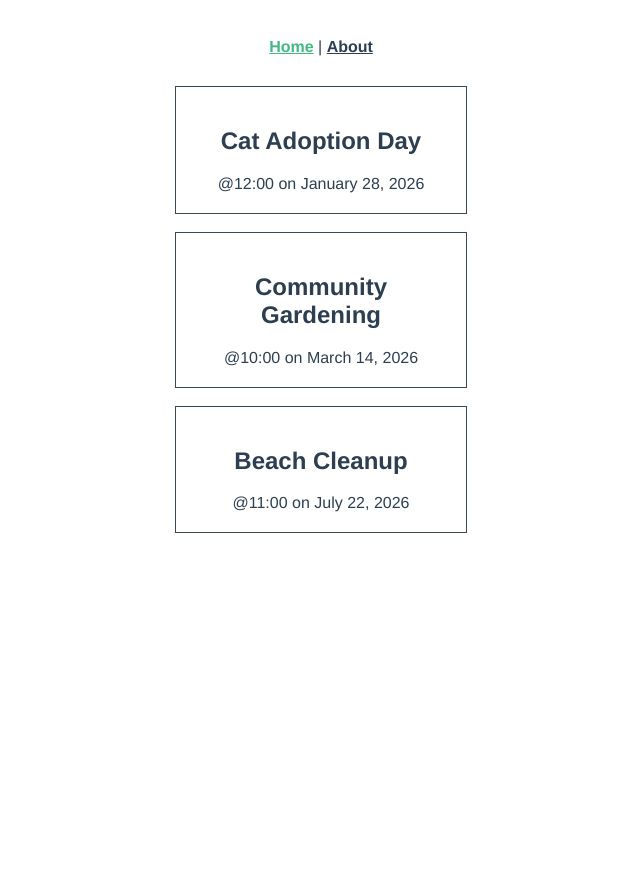
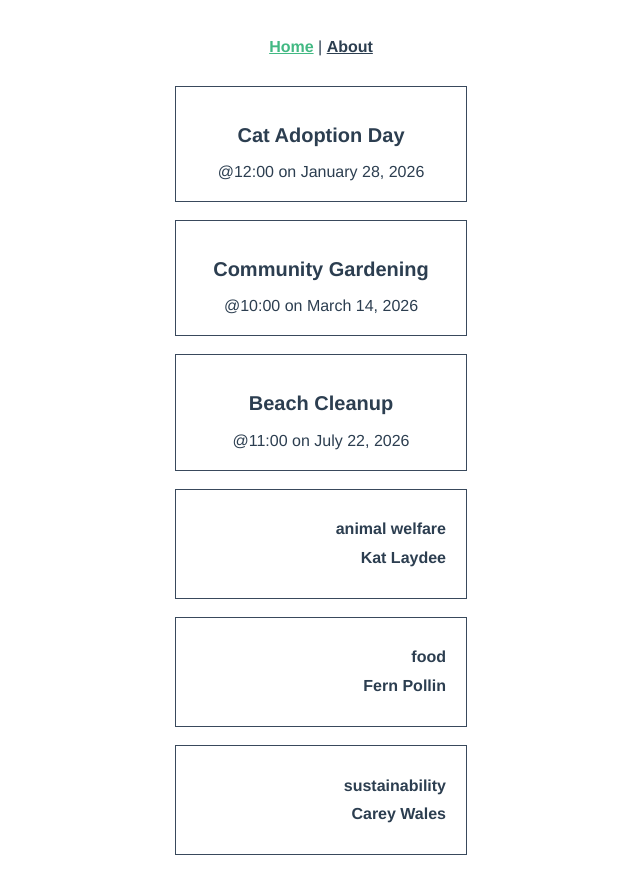
Before and after one commit to Jookmaste/ComponentBase-Assignment-2, a Vue app in the folder NewFloder/comBaseAssignment2/: page / in a window 1280 px wide. Shown: the whole page, without its empty margins (319-959 px from the left). Before the commit the page ends 800 px from the top, so only its background shows below. Built offline with nearby package versions, Linux system fonts and the light colour scheme.

Commit message:
Commit 8.7

```diff
--- a/NewFloder/comBaseAssignment2/src/App.vue
+++ b/NewFloder/comBaseAssignment2/src/App.vue
@@ -17,10 +17,7 @@ import { RouterLink, RouterView } from 'vue-router'
   </div>
 </template>
 
-<style scoped>
-
-
-
+<style>
 
 #layout {
   font-family: Avenir, Helvetica, Arial, sans-serif;
@@ -28,6 +25,10 @@ import { RouterLink, RouterView } from 'vue-router'
   -moz-osx-font-smoothing: grayscale;
   text-align: center;
   color: #2c3e50;
+}
+
+h2 {
+  font-size: 20px;
 }
 
 nav {
--- /dev/null
+++ b/NewFloder/comBaseAssignment2/src/components/EventInfo.vue
@@ -0,0 +1,43 @@
+<script setup lang="ts">
+import type { Event } from '@/types'
+
+// ใช้รูปแบบการเปิดรับ Props แบบเดียวกับ EventCard.vue เป๊ะๆ
+defineProps<{
+  event: Event
+}>()
+</script>
+
+<template>
+  <div class="event-class">
+    <div class="event-info">
+      <h1>{{ event.category }}</h1>
+      <h1>{{ event.organizer }}</h1>
+    </div>
+  </div>
+</template>
+
+<style scoped>
+
+  .event-class {
+    display: flex;
+    justify-content: center;
+  }
+
+  .event-info {
+    padding: 20px;
+    width: 250px;
+    cursor: pointer;
+    border: 1px solid #39495c;
+    margin-bottom: 18px;
+    text-align: right;
+  }
+
+  .event-info:hover {
+    transform: scale(1.01);
+    box-shadow: 0 3px 12px 0 rgba(0, 0, 0, 0.2);
+  }
+
+  h1 {
+    font-size: 16px;
+  }
+</style>
--- a/NewFloder/comBaseAssignment2/src/views/HomeView.vue
+++ b/NewFloder/comBaseAssignment2/src/views/HomeView.vue
@@ -1,5 +1,6 @@
 <script setup lang="ts">
   import EventCard from '@/components/EventCard.vue'
+  import EventInfo from '@/components/EventInfo.vue'
   import type { Event } from '@/types'
   import { ref } from 'vue'
   const events = ref<Event[]>([
@@ -40,7 +41,16 @@
 </script>
 
 <template>
-  <div class="home">
+  <div class="event">
     <EventCard v-for="event in events" :key="event.id" :event="event" />
+    <EventInfo v-for="event in events" :key="event.id" :event="event" />
   </div>
 </template>
+
+<style scoped>
+.events {
+  display: flex;
+  flex-direction: column;
+  align-items: center;
+}
+</style>
```
